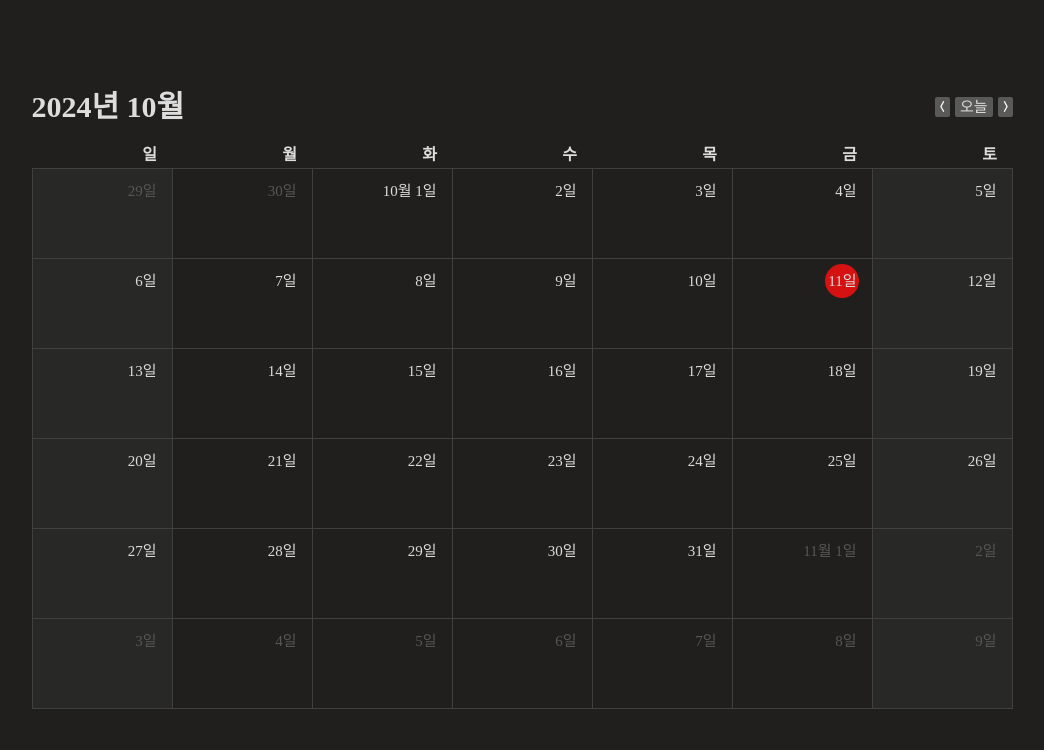
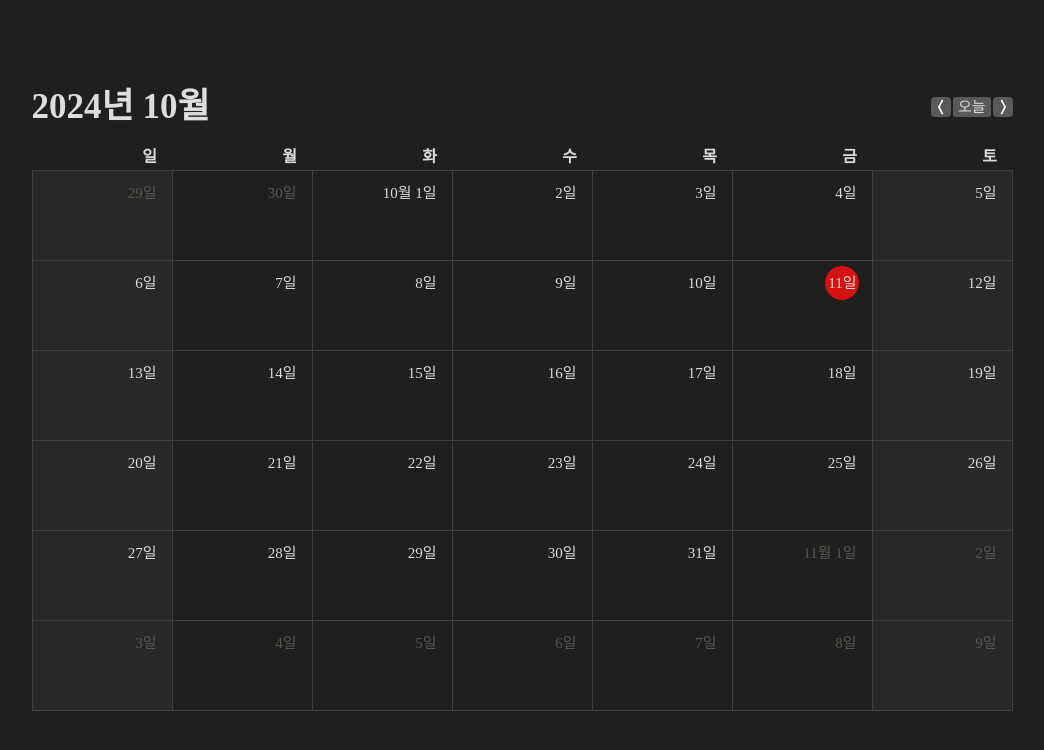
Before and after one commit to implement-any/record-costs, a React (Vite) app: page / in a window 1280 px wide. Shown: the top 750 px of the page, without its empty margins (118-1162 px from the left). Built offline with nearby package versions, Linux system fonts and the light colour scheme.

Commit message:
Fix(date-control-gap): change date control gap)

```diff
--- a/src/features/calendar/ui/date-control/date-control.module.css
+++ b/src/features/calendar/ui/date-control/date-control.module.css
@@ -12,24 +12,24 @@
 
 .rightSide {
   display: flex;
-  gap: 5px;
+  gap: 2px;
 }
 
 .date {
-  font-size: 30px;
-  line-height: 30px;
+  font-size: 35px;
+  line-height: 35px;
   color: #dddddd;
 }
 
 .arrow {
-  width: 15px;
+  width: 20px;
   height: 20px;
   background-repeat: no-repeat;
   border: none;
   background-color: #595957;
   cursor: pointer;
   background-position: 50%;
-  border-radius: 2px;
+  border-radius: 4px;
 }
 
 .arrow:active {
```
